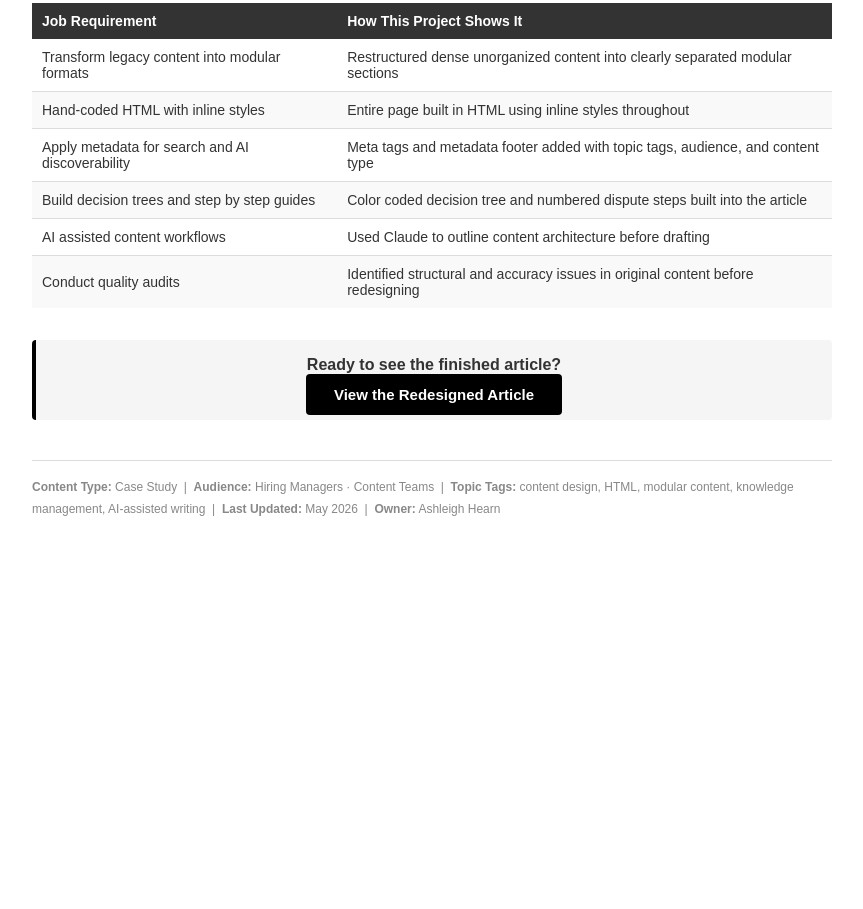
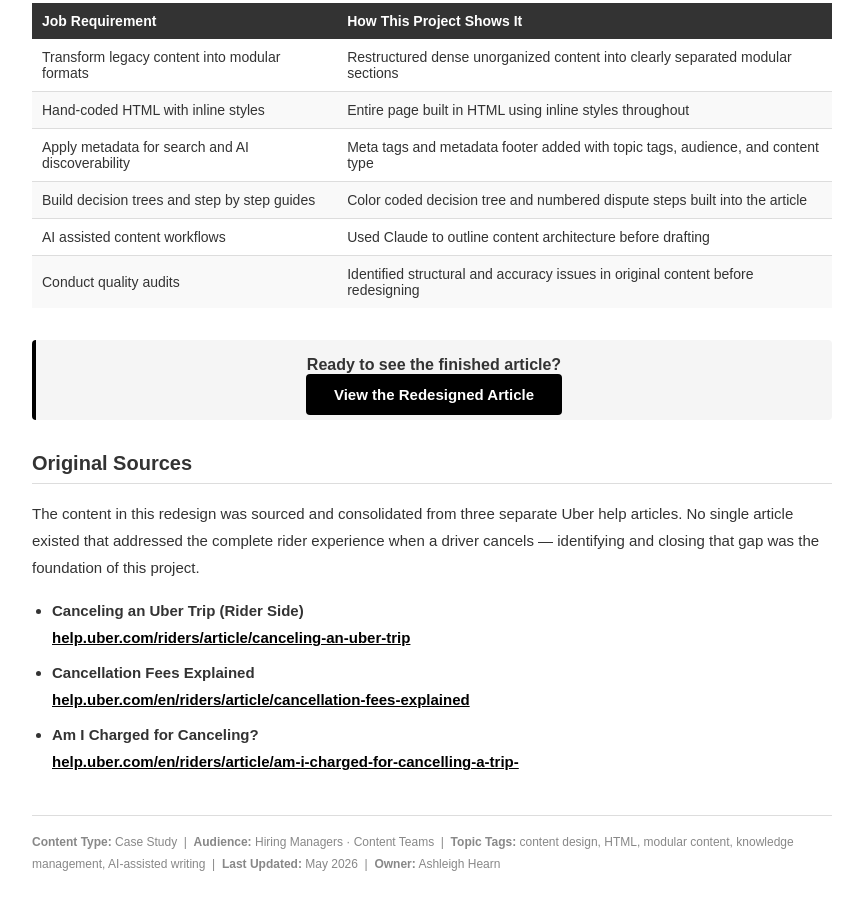
Before and after one commit to ashleightech/uber-content-project, a plain HTML site: page casestudy.html in a window 1280 px wide. Shown: the part 1269-2178 px from the top of the page, without its empty margins (208-1071 px from the left). Before the commit the page ends 1829 px from the top, so only its background shows below. Drawn offline with Linux system fonts and the light colour scheme.

Commit message:
Add original sources section to casestudy.html
Added original sources section with references to Uber help articles.

```diff
--- a/casestudy.html
+++ b/casestudy.html
@@ -99,6 +99,26 @@
     <a href="index.html" style="background-color: #000000; color: #ffffff; padding: 12px 28px; text-decoration: none; border-radius: 4px; font-size: 15px; font-weight: bold;">View the Redesigned Article</a>
   </div>
 
+<!-- ORIGINAL SOURCES -->
+  <div style="margin-bottom: 32px;">
+    <h2 style="font-size: 20px; font-weight: bold; border-bottom: 1px solid #ddd; padding-bottom: 8px; margin-bottom: 16px;">Original Sources</h2>
+    <p style="font-size: 15px; line-height: 1.8; margin-bottom: 16px;">The content in this redesign was sourced and consolidated from three separate Uber help articles. No single article existed that addressed the complete rider experience when a driver cancels — identifying and closing that gap was the foundation of this project.</p>
+    <ul style="font-size: 15px; line-height: 1.8; padding-left: 20px;">
+      <li style="margin-bottom: 8px;">
+        <strong>Canceling an Uber Trip (Rider Side)</strong><br>
+        <a href="https://help.uber.com/riders/article/canceling-an-uber-trip" target="_blank" style="color: #000; font-weight: bold;">help.uber.com/riders/article/canceling-an-uber-trip</a>
+      </li>
+      <li style="margin-bottom: 8px;">
+        <strong>Cancellation Fees Explained</strong><br>
+        <a href="https://help.uber.com/en/riders/article/cancellation-fees-explained" target="_blank" style="color: #000; font-weight: bold;">help.uber.com/en/riders/article/cancellation-fees-explained</a>
+      </li>
+      <li style="margin-bottom: 8px;">
+        <strong>Am I Charged for Canceling?</strong><br>
+        <a href="https://help.uber.com/en/riders/article/am-i-charged-for-cancelling-a-trip-" target="_blank" style="color: #000; font-weight: bold;">help.uber.com/en/riders/article/am-i-charged-for-cancelling-a-trip-</a>
+      </li>
+    </ul>
+  </div>
+
   <!-- METADATA FOOTER -->
   <div style="border-top: 1px solid #ddd; padding-top: 16px; margin-top: 40px;">
     <p style="font-size: 12px; color: #888; margin: 0; line-height: 1.8;">
```
